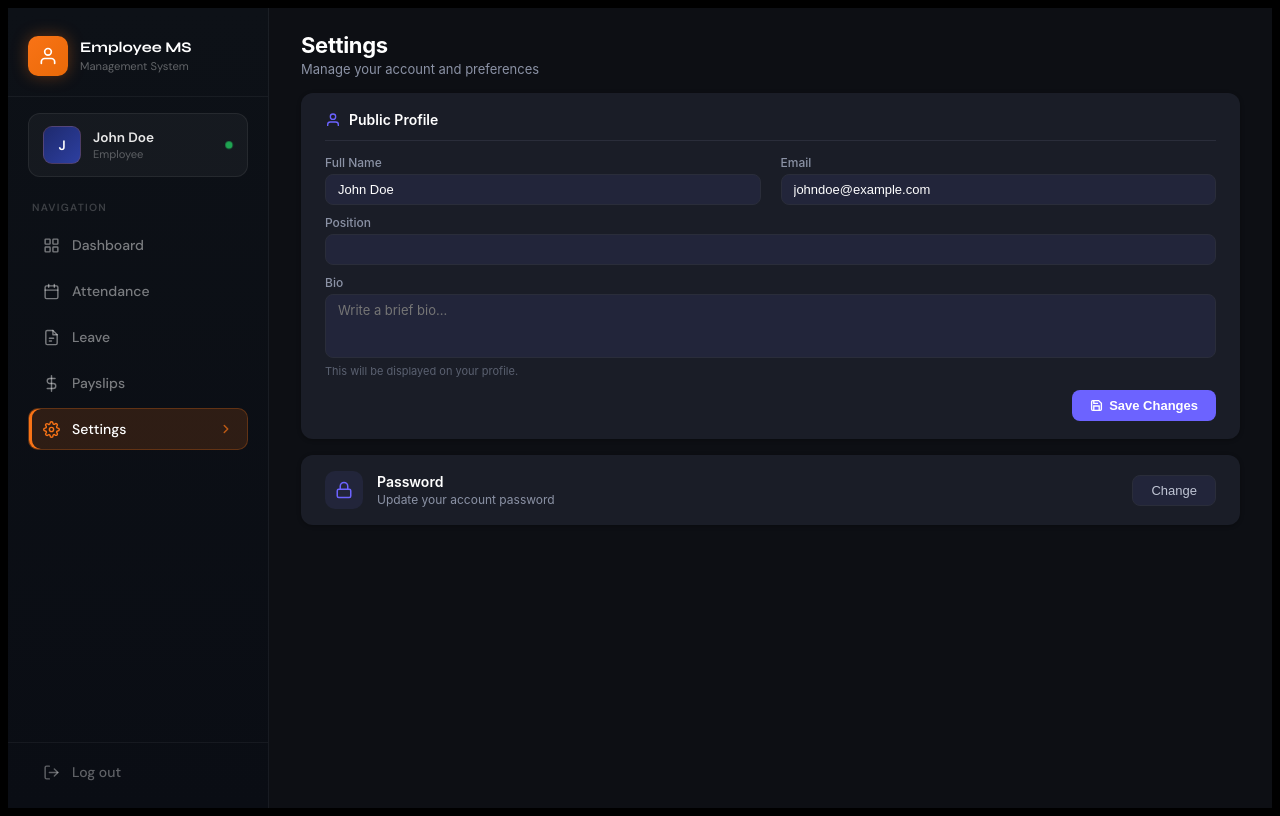
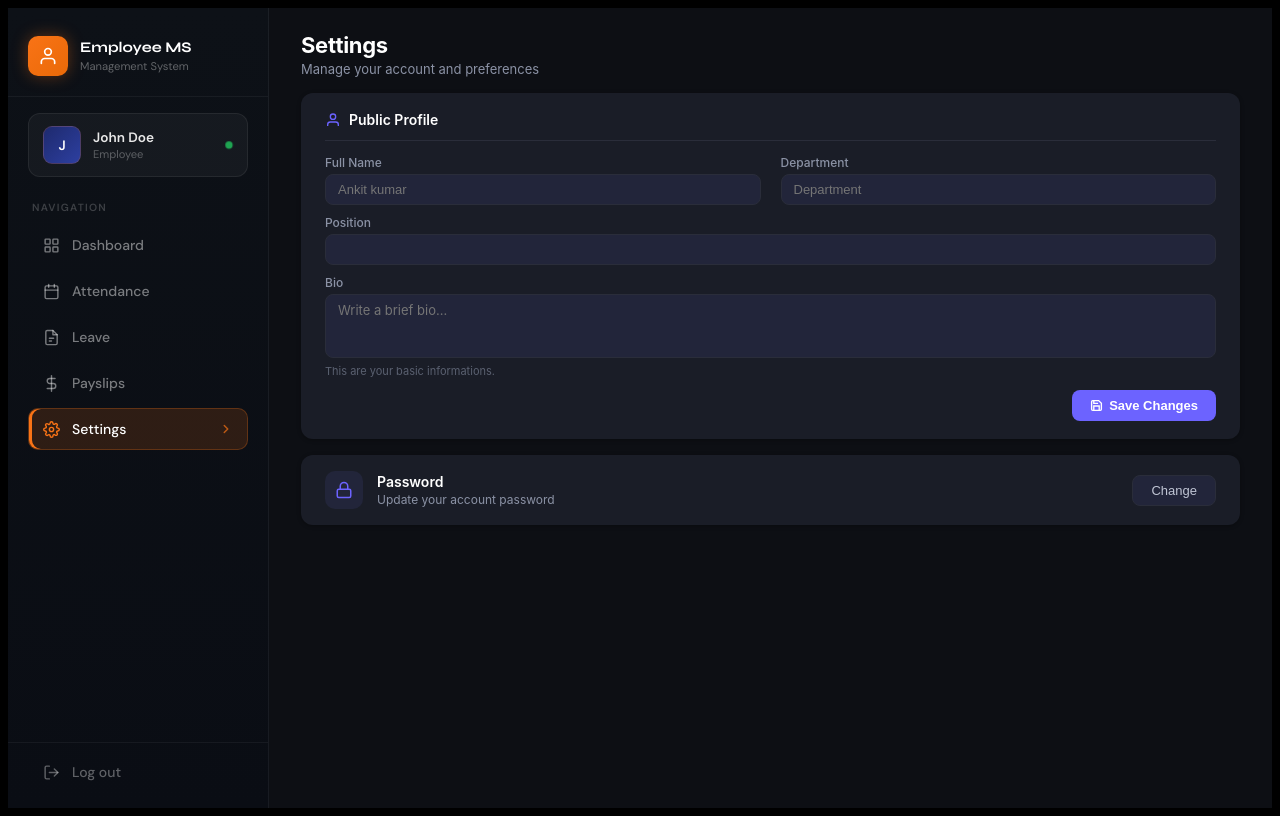
Before and after one commit to aniKet0753/Employee-Management-System, a Next.js app in the folder apps/web/: page /employe/setting in a window 1280 px wide. Built offline with nearby package versions, Linux system fonts and the light colour scheme.

Commit message:
get employee data from backend to display

```diff
--- a/apps/web/app/assets/assets.jsx
+++ b/apps/web/app/assets/assets.jsx
@@ -1,3 +1,4 @@
+
 export const DEPARTMENTS = ["Engineering", "Human Resources", "Marketing", "Sales", "Finance", "Operations", "IT Support", "Customer Success", "Product Management", "Design"];
 
 export const dummyAdminDashboardData = {
@@ -28,6 +29,7 @@ export const dummyProfileData = {
     lastName: "Doe",
     email: "johndoe@example.com",
     image: null,
+    department: "IT Support",
 };
 
 export const dummyEmployeeData = [
--- a/apps/web/app/component/Setting.tsx
+++ b/apps/web/app/component/Setting.tsx
@@ -1,40 +1,58 @@
 "use client";
-import { dummyProfileData } from "../assets/assets";
+import axios from "axios";
 import { useEffect, useState } from "react";
 
 type Profile = {
   _id: string;
   firstName: string;
   lastName: string;
-  email: string;
+  department:string,
+  bio:string,
+  position:string,
   image: string | null;
 };
 
 export default function EmployeeSettings() {
-  const [profile, setProfile] = useState<Profile | null>(null);
+  const [data, setdata] = useState<Profile | null>(null);
   const [passwordModal, setPasswordModal] = useState(false);
   const [firstName, setFirstName] = useState("");
   const [lastName, setLastName] = useState("");
-  const [email, setEmail] = useState("");
+  const [department, setDepartment] = useState("");
   const [position, setPosition] = useState("");
   const [bio, setBio] = useState("");
   const [saved, setSaved] = useState(false);
 
-  const fetchData = async () => {
-    setProfile(dummyProfileData);
-    setFirstName(dummyProfileData.firstName);
-    setLastName(dummyProfileData.lastName);
-    setEmail(dummyProfileData.email);
-  };
+  function handleSave(){
+    return console.log("save butoon clicked");
+  }
 
-  useEffect(() => {
-    fetchData();
-  }, []);
+useEffect(()=>{
+  const settings = async ()=>{
+    try{
+      const token = localStorage.getItem("token");
+     if(!token){
+      return console.log("token is not gicen")
+    }
+    const responce = await axios.get("http://localhost:3001/api/users",{
+      headers:{
+        Authorization:`Bearer ${token}`
+      }
+    })
+    const profile = responce.data.data;
+    setdata(profile)
+    setFirstName(profile.firstName || "")
+    setLastName(profile.lastName || "")
+    setDepartment(profile.department || "")
+    setPosition(profile.position || "")
+    setBio(profile.bio || "")
 
-  const handleSave = () => {
-    setSaved(true);
-    setTimeout(() => setSaved(false), 2000);
-  };
+
+  }catch(error){
+    console.log("catch error",error)
+  }
+ }
+  settings()
+},[])
 
   const inputStyle = {
     border: "1px solid #2a2d3a",
@@ -95,7 +113,7 @@ export default function EmployeeSettings() {
             <input
               style={inputStyle}
               type="text"
-              placeholder="John Doe"
+              placeholder="Ankit kumar"
               value={`${firstName} ${lastName}`.trim()}
               onChange={(e) => {
                 const parts = e.target.value.split(" ");
@@ -105,13 +123,13 @@ export default function EmployeeSettings() {
             />
           </div>
           <div style={{ display: "flex", flexDirection: "column", gap: 4 }}>
-            <label style={labelStyle}>Email</label>
+            <label style={labelStyle}>Department</label>
             <input
               style={inputStyle}
-              type="email"
-              placeholder="johndoe@example.com"
-              value={email}
-              onChange={(e) => setEmail(e.target.value)}
+              type="text"
+              placeholder="Department"
+              value={department}
+              onChange={(e) => setDepartment(e.target.value)}
             />
           </div>
         </div>
@@ -138,7 +156,7 @@ export default function EmployeeSettings() {
             onChange={(e) => setBio(e.target.value)}
             rows={3}
           />
-          <p style={{ fontSize: 11, color: "#5a6070", margin: "2px 0 0" }}>This will be displayed on your profile.</p>
+          <p style={{ fontSize: 11, color: "#5a6070", margin: "2px 0 0" }}>This are your basic informations.</p>
         </div>
 
         {/* Save Button */}
```
Also changed, not shown: 2 other files (tests, documents, lock files or other folders).
